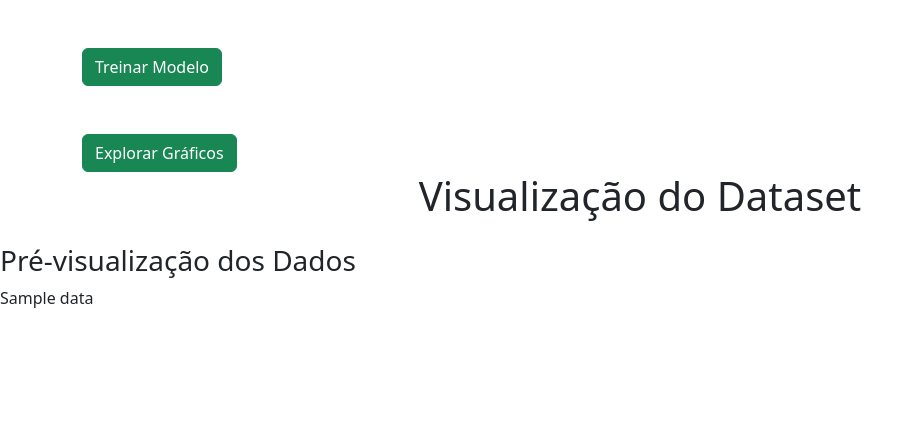
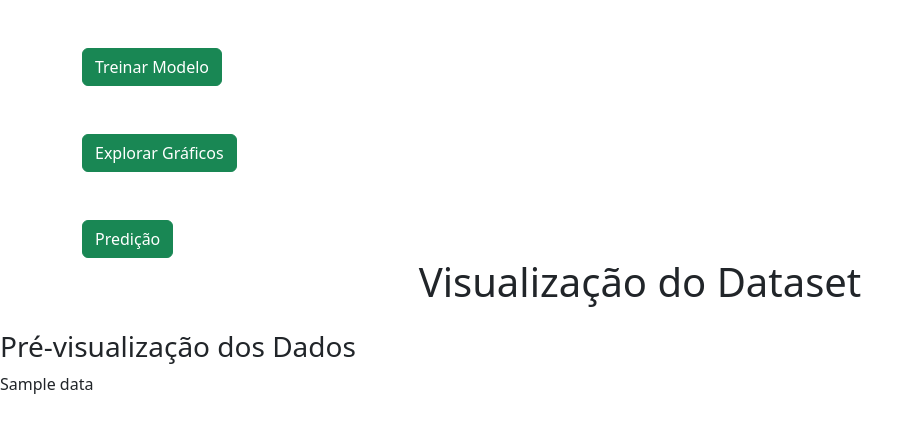
Before and after one commit to Gustavo-Lucio/AverageCarPrices, a Flask app: template templates/visualize.html in a window 1280 px wide. Shown: the top 433 px of the page, without its empty margins (0-924 px from the left). Run offline with Flask 3, Linux system fonts and the light colour scheme; the template is opened without the code that fills it: most values are stand-ins (such as "Sample title", 1, 10 or a date in 2020).

Commit message:
Update visualize.html

```diff
--- a/templates/visualize.html
+++ b/templates/visualize.html
@@ -16,6 +16,9 @@
         <div class="mt-5">
             <a href="/plot/{{ filename }}" class="btn btn-success">Explorar Gráficos</a>
         </div>
+        <div class="mt-5">
+            <a href="/predict/{{ filename }}" class="btn btn-success">Predição</a>
+        </div>
     </div>
     <h1 class="text-center">Visualização do Dataset</h1>
 
```
